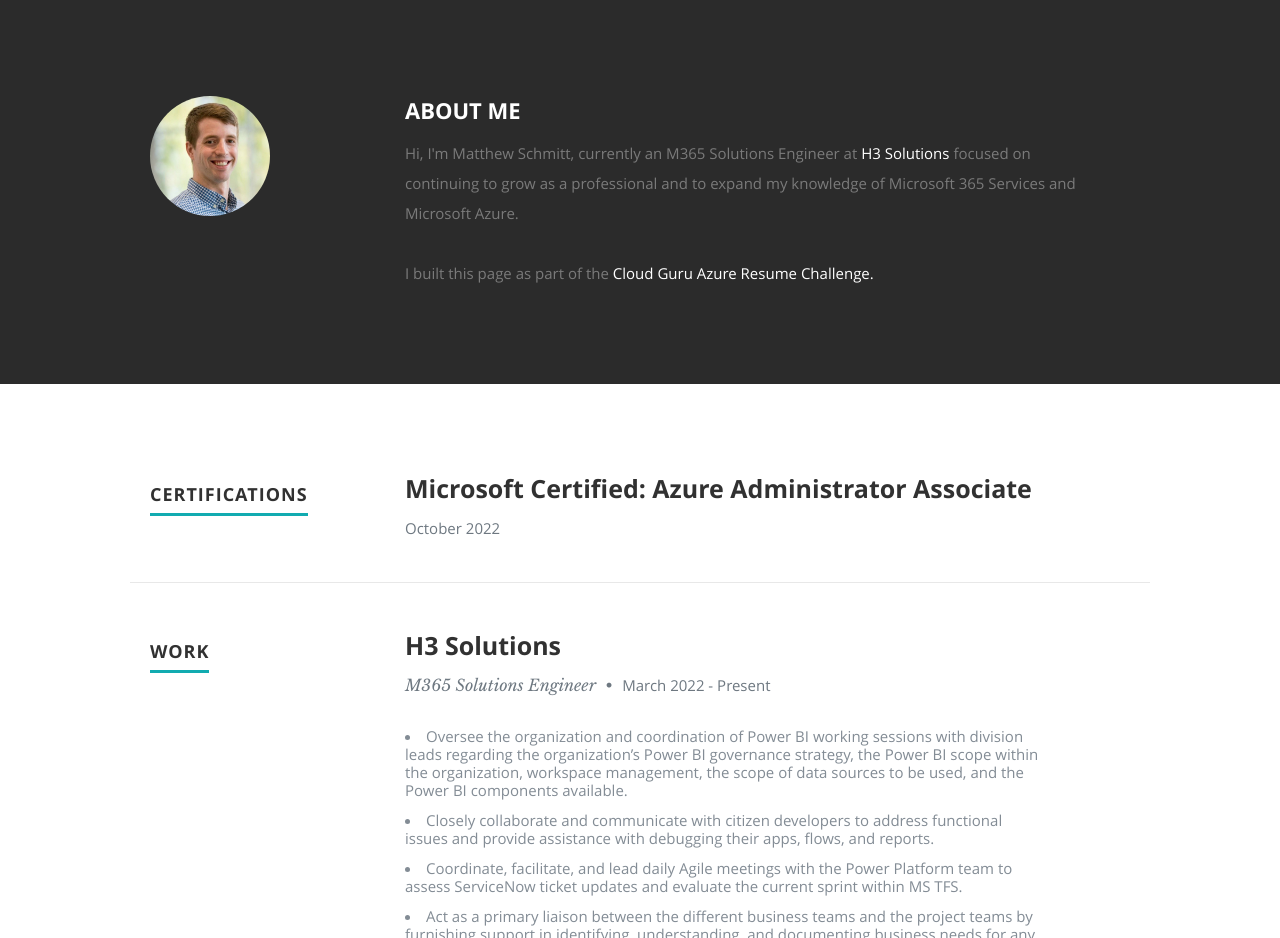
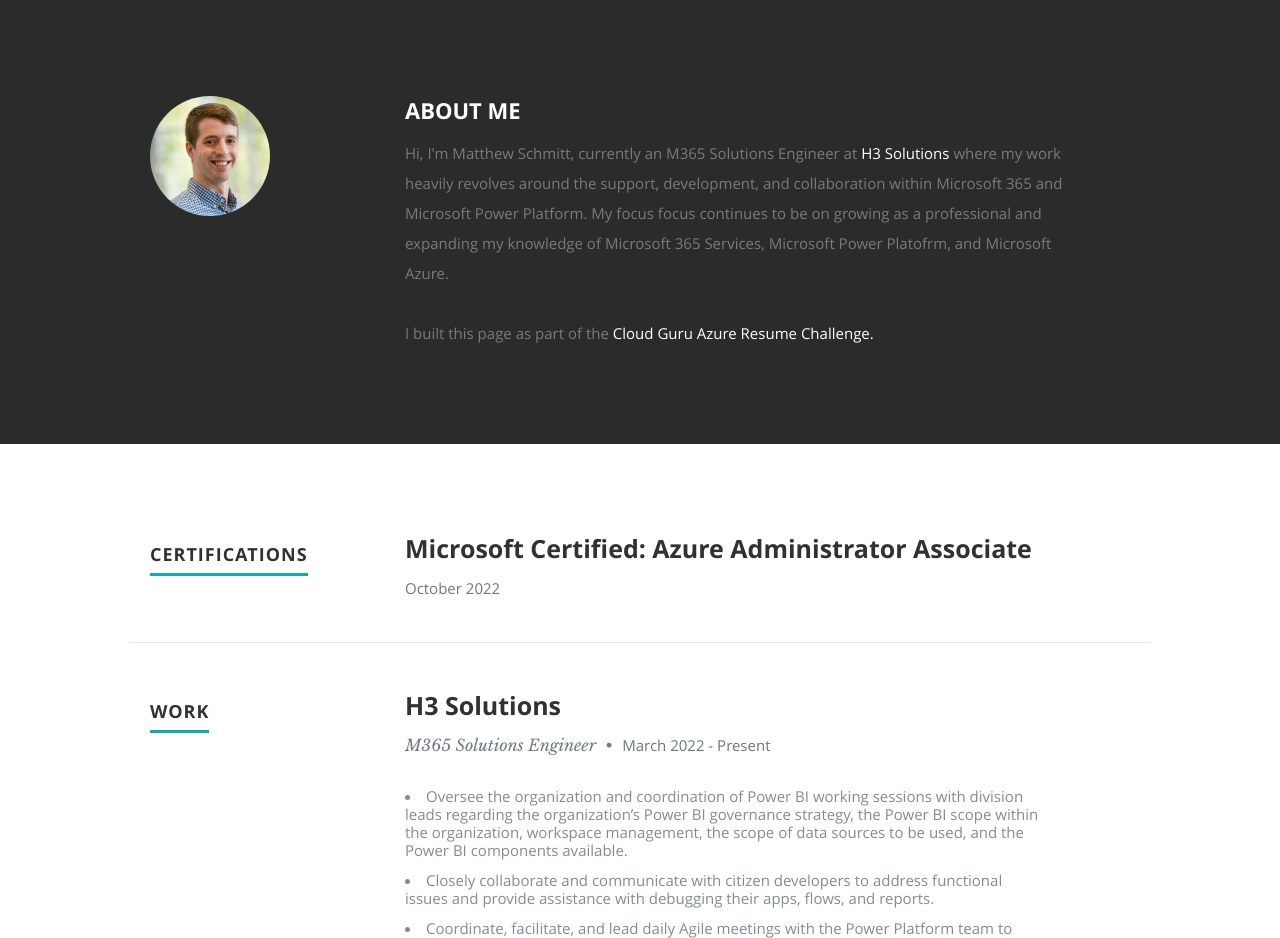
Before and after one commit to Schmitm3/Matt-Azure-Resume, a plain HTML site: page frontend/index.html in a window 1280 px wide. Shown: the part 800-1738 px from the top of the page. Drawn offline with nearby package versions, Linux system fonts and the light colour scheme; no server answers.

Commit message:
Updated HTML

```diff
--- a/frontend/index.html
+++ b/frontend/index.html
@@ -87,7 +87,7 @@
 
             <h2>ABOUT ME</h2>
 
-            <p> Hi, I'm Matthew Schmitt, <span>currently an M365 Solutions Engineer at <a href="https://www.h3s-inc.com">H3 Solutions</a></span> focused on continuing to grow as a professional and to expand my knowledge of Microsoft 365 Services and Microsoft Azure.
+            <p> Hi, I'm Matthew Schmitt, <span>currently an M365 Solutions Engineer at <a href="https://www.h3s-inc.com">H3 Solutions</a></span> where my work heavily revolves around the support, development, and collaboration within Microsoft 365 and Microsoft Power Platform.  My focus focus continues to be on growing as a professional and expanding my knowledge of Microsoft 365 Services, Microsoft Power Platofrm, and Microsoft Azure.
 
          </br>
       </br>
```
Also changed, not shown: 3 other files.
